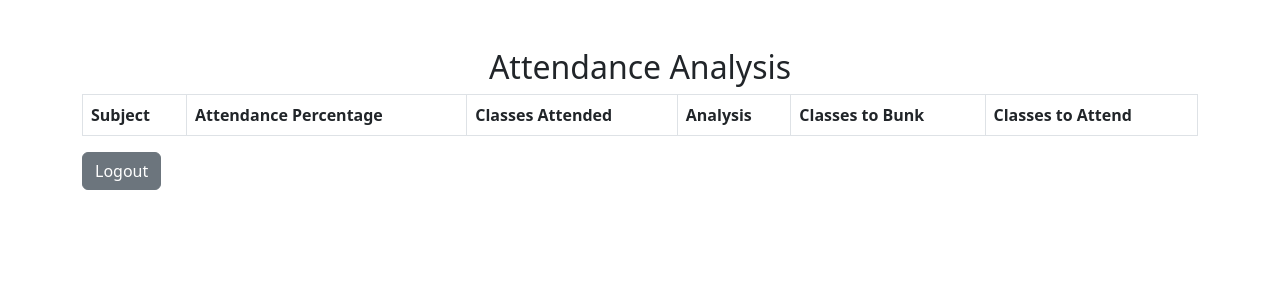
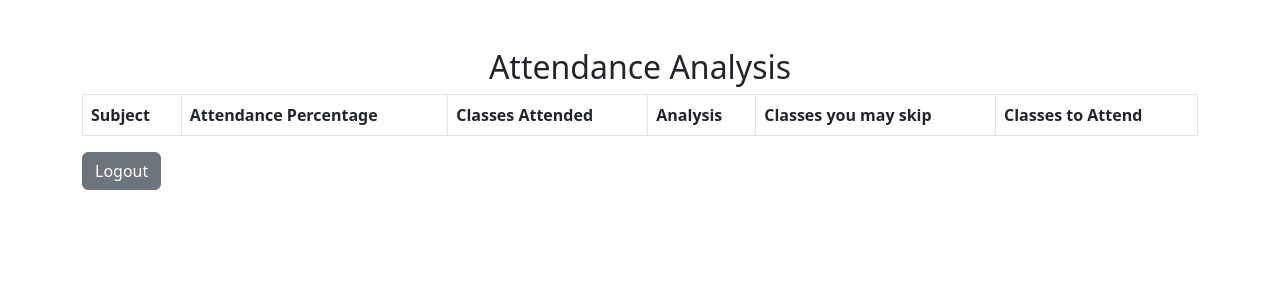
Before and after one commit to SuzanTurner/Attendance-Analysis-PBL, a Flask app: template templates/attendance.html in a window 1280 px wide. Shown: the top 300 px of the page. Run offline with Flask 3, Linux system fonts and the light colour scheme; the template is opened without the code that fills it, so the values that code supplies are empty; some libraries are stand-ins or nearby versions.

Commit message:
Changed bunk to skip

```diff
--- a/templates/attendance.html
+++ b/templates/attendance.html
@@ -27,7 +27,7 @@
                 <th>Attendance Percentage</th>
                 <th>Classes Attended</th>
                 <th>Analysis</th>
-                <th>Classes to Bunk</th>
+                <th>Classes you may skip</th>
                 <th>Classes to Attend</th>
             </tr>
             {% for i in range(subjects|length) %}
```
